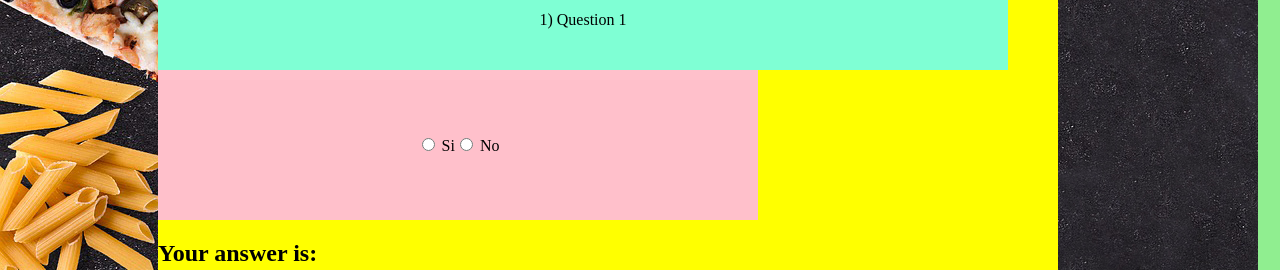
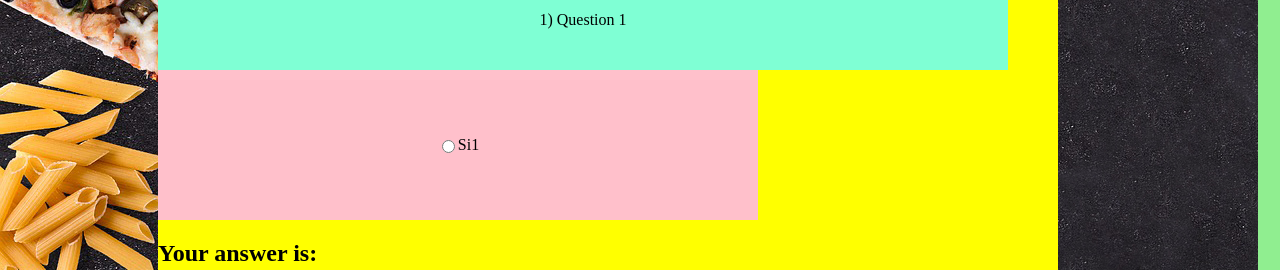
Before and after one commit to roberta-fiume/npmVueElisabetteNutritionistWensite, a Vue app: page /test/0 in a window 1280 px wide. Shown: the part 138-408 px from the top of the page. Built offline with nearby package versions, Linux system fonts and the light colour scheme.

Commit message:
Adds dynamic component for answer, just the radio button with Yes. It needs to be added No

```diff
--- /dev/null
+++ b/src/Answer.vue
@@ -0,0 +1,60 @@
+<template>
+
+    <div class="div-select-answer">
+            <input type="radio" :checked="'selectedYes'===value" class="yes" value="Si" v-model="answers.positive" v-on:click="getValueYesFromRadioBox($event), uncheck(value)">
+            <label for="val" > {{ getAnswer()}} </label>
+            <br>
+        <!--
+            <input type="radio" class="no" value="No" v-model="answers">
+            <label for="no">  No </label>
+        -->
+
+    </div>
+
+</template>
+
+<script>
+     export default {
+        props: ['answerNumber', 'selectedYes'],
+
+        created() {
+            console.log("Heloooooo11111", this.answerNumber);
+        },
+
+        data() {
+            return {
+                answers: [
+                    {positive: "Si1", negative: "No"},
+                    {positive: "Si2", negative: "No"},
+                    {positive: "Si3", negative: "No"},
+                    {positive: "Si4", negative: "No"},
+                    {positive: "Si5", negative: "No"},
+                    {positive: "Si6", negative: "No"},
+                    {positive: "Si7", negative: "No"},
+                    {positive: "Si8", negative: "No"},
+                    {positive: "Si9", negative: "No"}
+                ]
+            }
+        },
+
+        methods: {
+            getAnswer() {
+                console.log("Hello, I work:", this.$data.answers[this.answerNumber].positive);
+                return this.$data.answers[this.answerNumber].positive;
+            },
+             getValueYesFromRadioBox(valueYes) {
+               console.log("Heyyyy");
+               if (valueYes.target.checked) {
+                console.log(valueYes.target.value);
+               }
+           },
+           uncheck(val) {
+               if (val === this.selectedYes) {
+                   this.selectedYes = false
+               } else {
+                   this.selectedYes = val
+               }
+           }
+        }
+    }
+ </script>
--- a/src/App.vue
+++ b/src/App.vue
@@ -4,7 +4,7 @@
         <router-view></router-view>
         <div class="boxMenuAndBookAppoint">
           <book-appointment></book-appointment>
-           <container-menu></container-menu>
+          <container-menu></container-menu>
         </div>
   </div>
 </template>
--- a/src/Test.vue
+++ b/src/Test.vue
@@ -1,22 +1,9 @@
 <template>
     <div>
        <div class="question-and-answers-container">
-           <!-- <div class="question-box">
-                <h1> 1) Al mattino mangio frequentemente brioche e cappuccino al bar. </h1>
-            </div> -->
             <question :questionNumber="$route.params.number"></question>
-            <div class="div-select-answer">
-                    <div class="yes-box">
-                        <input type="radio" class="yes" value="Si" v-model="answers" v-on:click="getValueYesFromCheckBox($event)">
-                        <label for="yes" @click.prevent="uncheck(value)"> Si </label>
-                        <br>
-                    </div>
-                    <div class="no-box">
-                        <input type="radio" class="no" value="No" v-model="answers" v-on:click="getValueNoFromCheckBox($event)">
-                        <label for="no"> No </label>
-                        <br>
-                    </div>
-            </div>
+            <answer :answerNumber="$route.params.number" :selectedYesAsProps="selectedYes"></answer>
+
             <div class="final-answer">
                 <h2>Your answer is: {{answers}}</h2>
             </div>
@@ -24,7 +11,7 @@
         <button v-on:click="navigateToPreviousQuestion()">PREVIOUS</button>
        </div>
        <div>
-        <button v-on:click="navigateToNextQuestion()" >NEXT</button>
+        <button v-on:click="navigateToNextQuestion(), uncheckAll()">NEXT</button>
        </div>
 
 
@@ -35,11 +22,13 @@
 
  <script>
  import Question from './Question.vue';
+ import Answer from './Answer.vue'
 
     export default {
         data() {
             return {
-                answers: ""
+                answers: "",
+                selectedYes: "Si"
             }
         },
 
@@ -56,22 +45,26 @@
                console.log(currentQuestionNumber);
                this.$router.go(-1);
            },
-           getValueYesFromCheckBox(valueYes) {
-               console.log("Heyyyy");
-               if (valueYes.target.checked) {
-                console.log(valueYes.target.value);
-               }
-           },
+
+           uncheckAll() {
+               console.log("I am UNCHECKED", this.selectedYes);
+                    this.selectedYes = false;
+                }
+            },
+
+           /*
              getValueNoFromCheckBox(valueNo) {
                console.log("Heyyyy");
                if (valueNo.target.checked) {
                 console.log(valueNo.target.value);
                }
            },
-        },
+           */
+
 
         components: {
-            "question": Question
+            "question": Question,
+            "answer" : Answer
         }
     }
  </script>
--- a/src/routes.js
+++ b/src/routes.js
@@ -14,5 +14,5 @@ export const routes = [
     { path: '/whoIam', component: WhoIam},
     { path: '/reasonsToHaveBia', component: ReasonsToHaveBia},
     { path: '/howIcanHelpYou', component: HowIcanHelpYou},
-    { path: '/test/:number', component: Test}
+    { path: '/test/:number', component: Test},
 ];
```
